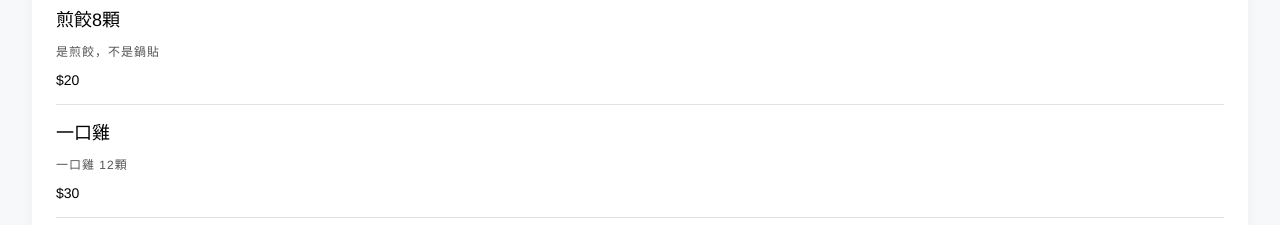
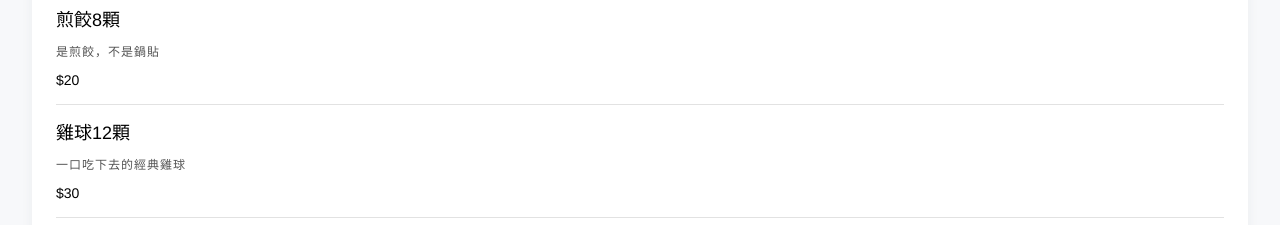
Before and after one commit to Hazelwu2/breakfast, a Vue app: page / in a window 1280 px wide. Shown: the part 3940-4165 px from the top of the page. Built offline with nearby package versions, Linux system fonts and the light colour scheme.

Commit message:
[Add] 一口雞 => 雞球

```diff
--- a/src/views/Menu.vue
+++ b/src/views/Menu.vue
@@ -389,8 +389,8 @@ export default {
           type: "單點"
         },
         {
-          title: "一口雞",
-          subtitle: "一口雞 12顆",
+          title: "雞球12顆",
+          subtitle: "一口吃下去的經典雞球",
           price: 30,
           withBread: false,
           noRadio: true,
```
